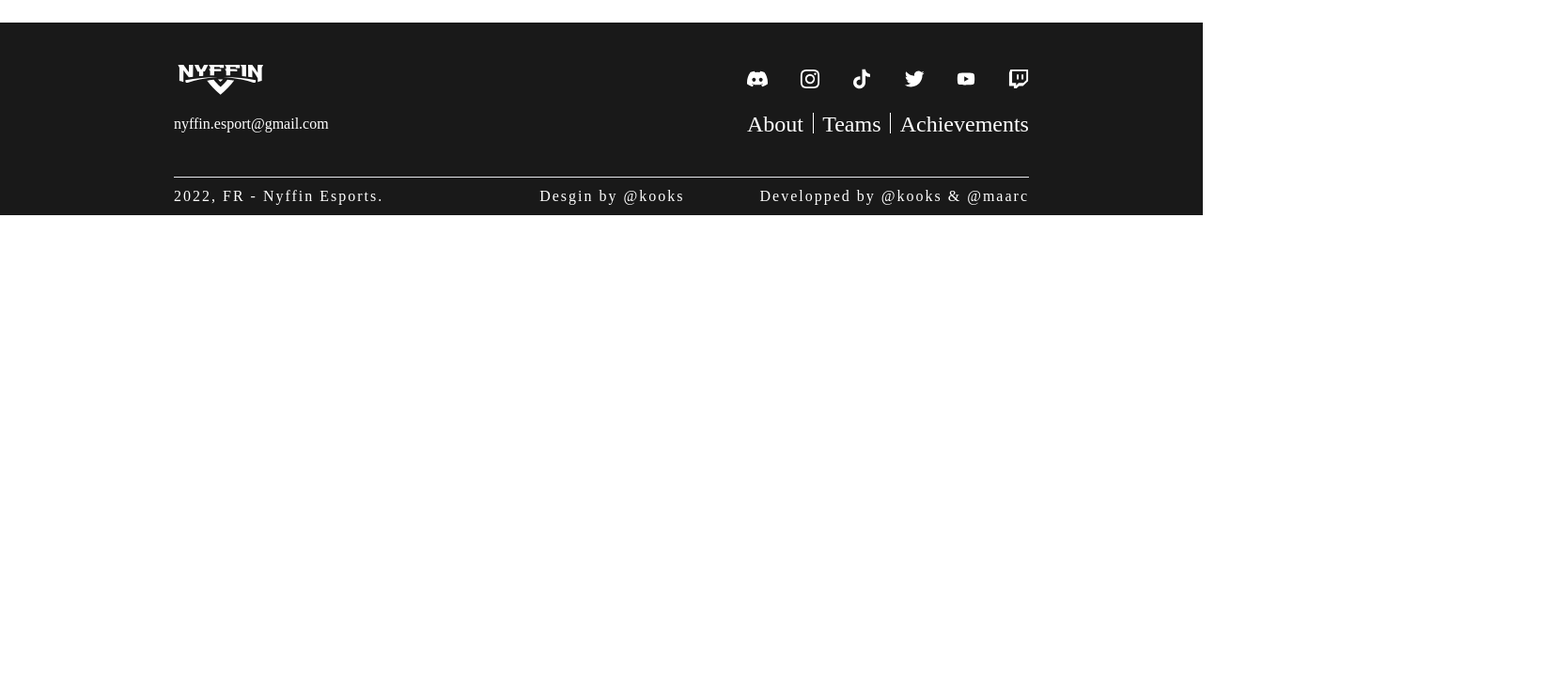
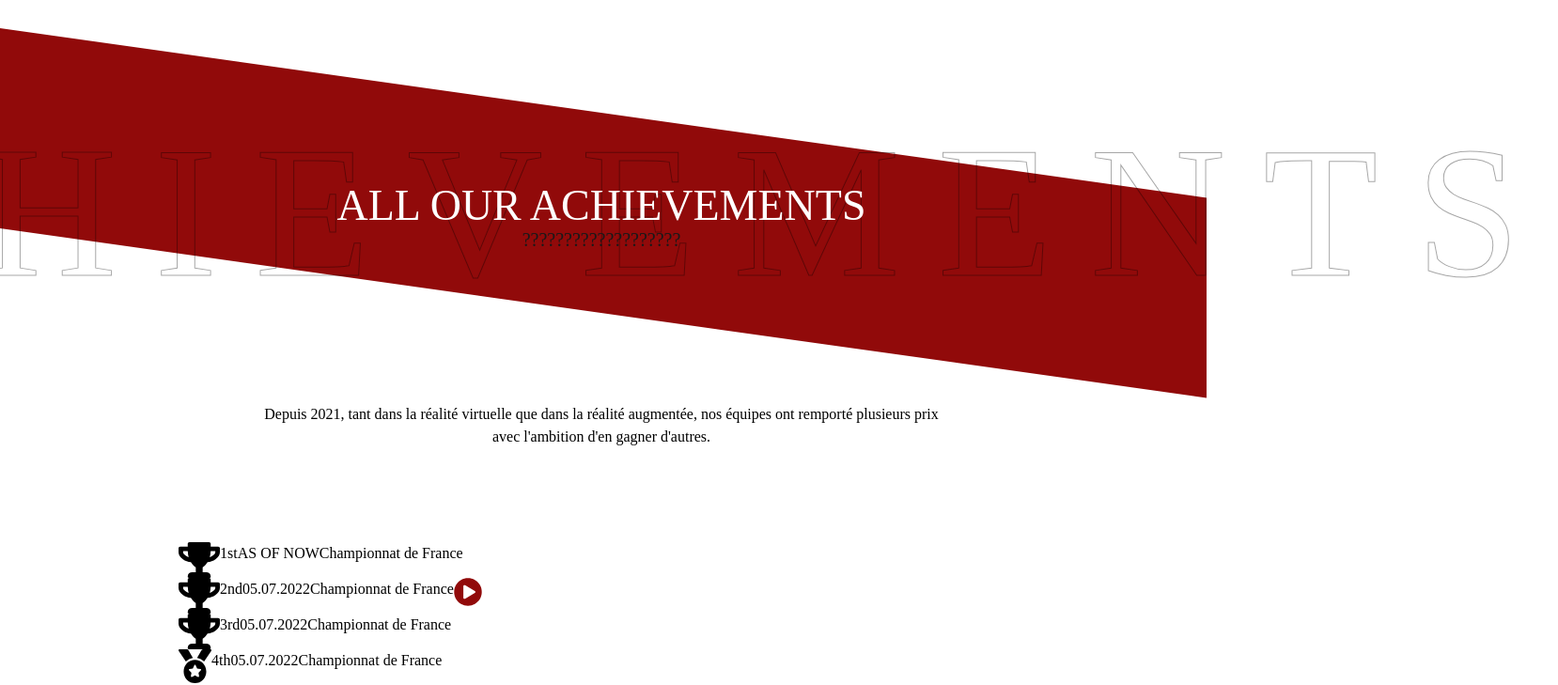
Before and after one commit to Jean-xavierr/nyffin, a React (Vite) app in the folder frontend/: page / in a window 1280 px wide. Shown: the part 2680-3409 px from the top of the page at 94% size, 1658 px wide, since content can reach past the window. Before the commit the page ends 2909 px from the top, so only its background shows below. Built offline with nearby package versions, Linux system fonts and the light colour scheme; a web font is replaced by a local one.

Commit message:
added icons, section title, start achievement table

```diff
--- /dev/null
+++ b/frontend/src/components/Achievements.tsx
@@ -0,0 +1,88 @@
+import React from 'react';
+import SectionTitle from './SectionTitle';
+import Medal from './Svg/Medal';
+import PlayButton from './Svg/PlayButton';
+import Trophy from './Svg/Trophy';
+
+const Achievements = () => {
+	const rank_suffix = ['st', 'nd', 'rd', 'th'];
+	const achievements = [
+		{
+			rank: 1,
+			date: '',
+			event_name: 'Championnat de France',
+			url: '',
+		},
+		{
+			rank: 2,
+			date: '05.07.2022',
+			event_name: 'Championnat de France',
+			url: 'https://tailwindcss.com/docs/translate',
+		},
+		{
+			rank: 3,
+			date: '05.07.2022',
+			event_name: 'Championnat de France',
+			url: '',
+		},
+		{
+			rank: 4,
+			date: '05.07.2022',
+			event_name: 'Championnat de France',
+			url: '',
+		},
+	];
+	return (
+		<div className="my-[100px]">
+			<SectionTitle
+				title="All our achievements"
+				subtitle="???????????????????"
+				backtext="Achievements"
+				mainColor="text-white"
+				secondColor="text-nyffinBlack"
+				backtextColor="text-black/[.35]"
+				placement="top-[50%] left-[50%] translate-x-[-50%] translate-y-[-50%]"
+				className="before:block before:absolute before:-inset-1 before:skew-y-[8deg] before:bg-nyffinRed "
+			/>
+
+			<p className="mx-[50px] my-[100px] text-center">
+				Depuis 2021, tant dans la réalité virtuelle que dans la réalité
+				augmentée, nos équipes ont remporté plusieurs prix
+				<br /> avec l'ambition d'en gagner d'autres.
+			</p>
+			<div className="max-w-[900px] m-auto">
+				{achievements.map((achievement, id) => {
+					return (
+						<div key={id} className="flex">
+							<div className="flex">
+								{achievement.rank < 4 ? <Trophy /> : <Medal />}
+								<p>
+									{achievement.rank +
+										rank_suffix[achievement.rank - 1]}
+								</p>
+							</div>
+							<div className="">
+								{achievement.date == ''
+									? 'AS OF NOW'
+									: achievement.date}
+							</div>
+							<p className="block grow">{achievement.event_name}</p>
+
+							<div>
+								{achievement.url == '' ? (
+									''
+								) : (
+									<a href={achievement.url} target="_blank">
+										<PlayButton className="text-nyffinRed w-[30px] h-[30px]" />
+									</a>
+								)}
+							</div>
+						</div>
+					);
+				})}
+			</div>
+		</div>
+	);
+};
+
+export default Achievements;
--- /dev/null
+++ b/frontend/src/components/Svg/Medal.tsx
@@ -0,0 +1,25 @@
+import React, { FC } from 'react';
+
+interface Props {
+	className?: string;
+}
+
+const Medal: FC<Props> = ({ className }) => {
+	return (
+		<svg
+			width="35"
+			height="36"
+			viewBox="0 0 35 36"
+			fill="none"
+			xmlns="http://www.w3.org/2000/svg"
+			className={className}
+		>
+			<path
+				d="M15.2954 9.19336L10.5697 1.09266C10.3754 0.759417 10.1005 0.483622 9.77177 0.292137C9.44304 0.100652 9.0717 4.77088e-06 8.69392 0H1.09575C0.210498 0 -0.307668 1.02445 0.19956 1.77047L7.80593 12.9473C9.83758 10.9948 12.4216 9.65461 15.2954 9.19336ZM33.9042 0H26.3061C25.5377 0 24.8254 0.414844 24.4303 1.09266L19.7046 9.19336C22.5784 9.65461 25.1624 10.9948 27.1941 12.9466L34.8004 1.77047C35.3077 1.02445 34.7895 0 33.9042 0ZM17.5 11.25C10.8555 11.25 5.46872 16.7906 5.46872 23.625C5.46872 30.4594 10.8555 36 17.5 36C24.1446 36 29.5313 30.4594 29.5313 23.625C29.5313 16.7906 24.1446 11.25 17.5 11.25ZM23.8246 22.3073L21.2317 24.9061L21.8449 28.5778C21.9543 29.2359 21.2803 29.7387 20.7067 29.4279L17.5 27.6947L14.2939 29.4279C13.7197 29.7408 13.0464 29.2352 13.1557 28.5778L13.7689 24.9061L11.1761 22.3073C10.7098 21.8405 10.9676 21.0255 11.6101 20.9299L15.1942 20.3927L16.7959 17.0515C16.9401 16.7505 17.219 16.6022 17.4986 16.6022C17.7796 16.6022 18.0605 16.7527 18.2048 17.0515L19.8064 20.3927L23.3905 20.9299C24.0331 21.0255 24.2908 21.8405 23.8246 22.3073Z"
+				fill="currentColor"
+			/>
+		</svg>
+	);
+};
+
+export default Medal;
--- /dev/null
+++ b/frontend/src/components/Svg/PlayButton.tsx
@@ -0,0 +1,26 @@
+import React, { FC } from 'react';
+
+interface Props {
+	className?: string;
+}
+
+const PlayButton: FC<Props> = ({ className }) => {
+	return (
+		<svg
+			version="1.1"
+			xmlns="http://www.w3.org/2000/svg"
+			x="0px"
+			y="0px"
+			viewBox="0 0 1000 1000"
+			enableBackground="new 0 0 1000 1000"
+			className={className}
+		>
+			<path
+				fill="currentColor"
+				d="M924.3,254C880.5,179,821,119.5,746,75.7C670.9,31.9,588.9,10,500,10c-88.9,0-170.9,21.9-246,65.7C179,119.5,119.5,179,75.7,254C31.9,329.1,10,411.1,10,500s21.9,170.9,65.7,246C119.5,821,179,880.5,254,924.3c75.1,43.8,157.1,65.7,246,65.7s170.9-21.9,246-65.7C821,880.5,880.5,821,924.3,746c43.8-75.1,65.7-157.1,65.7-246C990,411.1,968.1,329.1,924.3,254z M745,535.1L397.9,739.3c-6.4,3.8-13.2,5.7-20.4,5.7c-6.8,0-13.6-1.7-20.4-5.1c-13.6-8.1-20.4-20-20.4-35.7V295.8c0-15.7,6.8-27.6,20.4-35.7c14-7.7,27.6-7.4,40.8,0.6L745,464.9c13.6,7.7,20.4,19.4,20.4,35.1C765.4,515.7,758.6,527.4,745,535.1z"
+			/>
+		</svg>
+	);
+};
+
+export default PlayButton;
--- /dev/null
+++ b/frontend/src/components/Svg/Trophy.tsx
@@ -0,0 +1,25 @@
+import React, { FC } from 'react';
+
+interface Props {
+	className?: string;
+}
+
+const Trophy: FC<Props> = ({ className }) => {
+	return (
+		<svg
+			width="44"
+			height="38"
+			viewBox="0 0 44 38"
+			fill="none"
+			xmlns="http://www.w3.org/2000/svg"
+			className={className}
+		>
+			<path
+				d="M42.1667 4.75H34.2222V1.78125C34.2222 0.794141 33.4049 0 32.3889 0H11.6111C10.5951 0 9.77778 0.794141 9.77778 1.78125V4.75H1.83333C0.817361 4.75 0 5.54414 0 6.53125V10.6875C0 13.3371 1.71875 16.0609 4.72847 18.1613C7.13472 19.8461 10.0604 20.9148 13.1312 21.2563C15.5299 25.123 18.3333 26.7188 18.3333 26.7188V32.0625H14.6667C11.9701 32.0625 9.77778 33.5988 9.77778 36.2188V37.1094C9.77778 37.5992 10.1903 38 10.6944 38H33.3056C33.8097 38 34.2222 37.5992 34.2222 37.1094V36.2188C34.2222 33.5988 32.0299 32.0625 29.3333 32.0625H25.6667V26.7188C25.6667 26.7188 28.4701 25.123 30.8687 21.2563C33.9472 20.9148 36.8729 19.8461 39.2715 18.1613C42.2736 16.0609 44 13.3371 44 10.6875V6.53125C44 5.54414 43.1826 4.75 42.1667 4.75ZM7.58542 14.3094C5.72153 13.0031 4.88889 11.5484 4.88889 10.6875V9.5H9.79306C9.86944 11.9195 10.2361 14.0422 10.7708 15.8977C9.61736 15.5117 8.54028 14.9773 7.58542 14.3094ZM39.1111 10.6875C39.1111 11.8824 37.759 13.3668 36.4146 14.3094C35.4597 14.9773 34.375 15.5117 33.2215 15.8977C33.7562 14.0422 34.1229 11.9195 34.1993 9.5H39.1111V10.6875Z"
+				fill="currentColor"
+			/>
+		</svg>
+	);
+};
+
+export default Trophy;
--- a/frontend/src/components/Teams.tsx
+++ b/frontend/src/components/Teams.tsx
@@ -55,10 +55,10 @@ const Teams = () => {
 
 			<div className="relative flex gap-[20px] m-[50px]">
 				<DecoDots className="absolute top-[-130px] left-[-80px]" />
-				{teams.map((team) => {
+				{teams.map((team, id) => {
 					return (
 						<div
-							key={team.game}
+							key={id}
 							className="relative w-[300px] h-[500px] grayscale hover:grayscale-0 grid grid-cols-1 items-center justify-items-center"
 						>
 							<img
--- a/frontend/src/views/Home.tsx
+++ b/frontend/src/views/Home.tsx
@@ -2,6 +2,7 @@ import React from 'react';
 import Footer from '~/src/components/Footer';
 import About from './About';
 import Teams from '../components/Teams';
+import Achievements from '../components/Achievements';
 
 const Home = () => {
 	return (
@@ -9,6 +10,7 @@ const Home = () => {
 			<div>Home</div>
 			<About />
 			<Teams />
+			<Achievements />
 			<Footer />
 		</React.Fragment>
 	);
```
Also changed, not shown: frontend/src/components/Svg/Twitch.tsx (indentation only).
